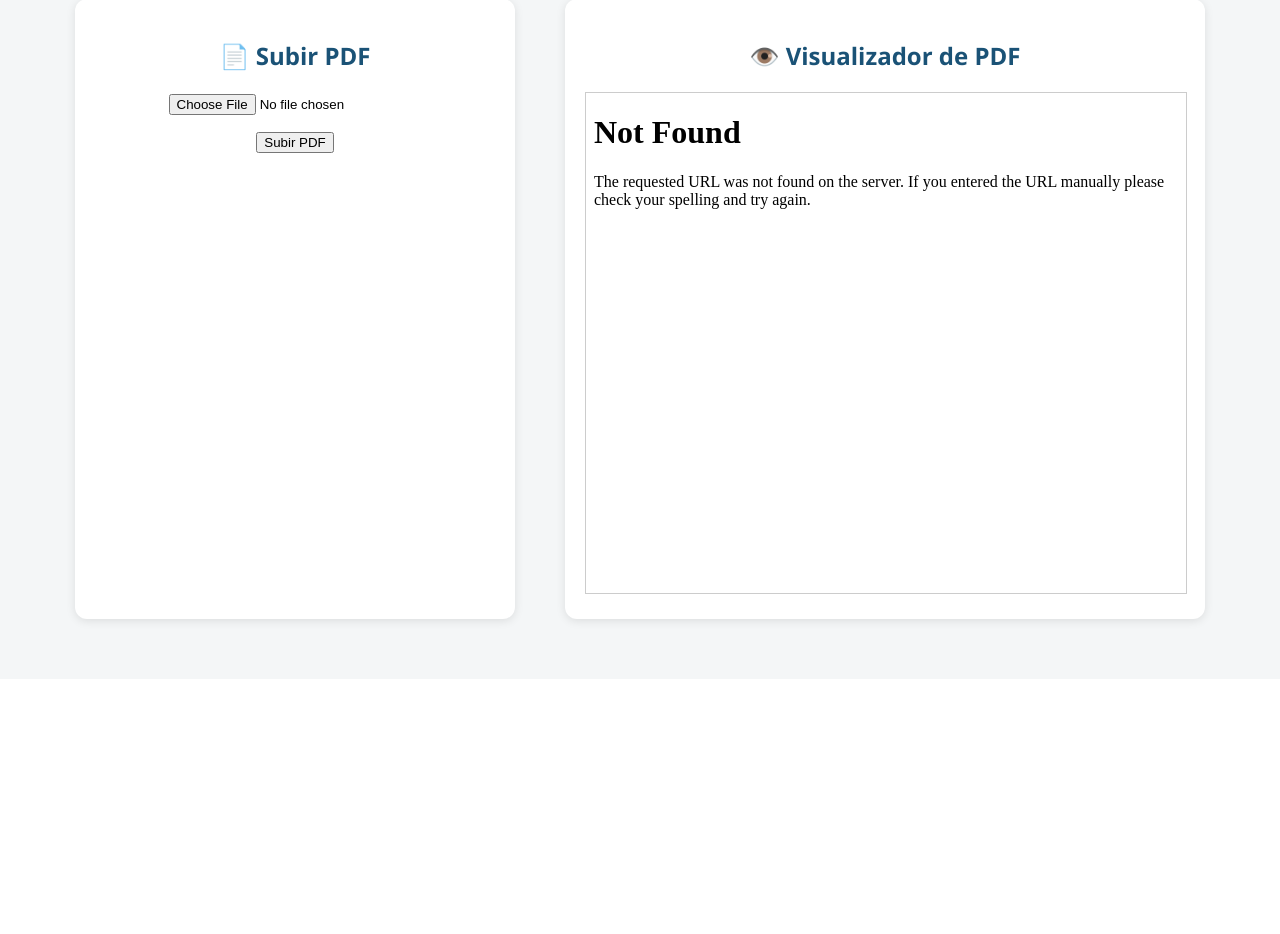
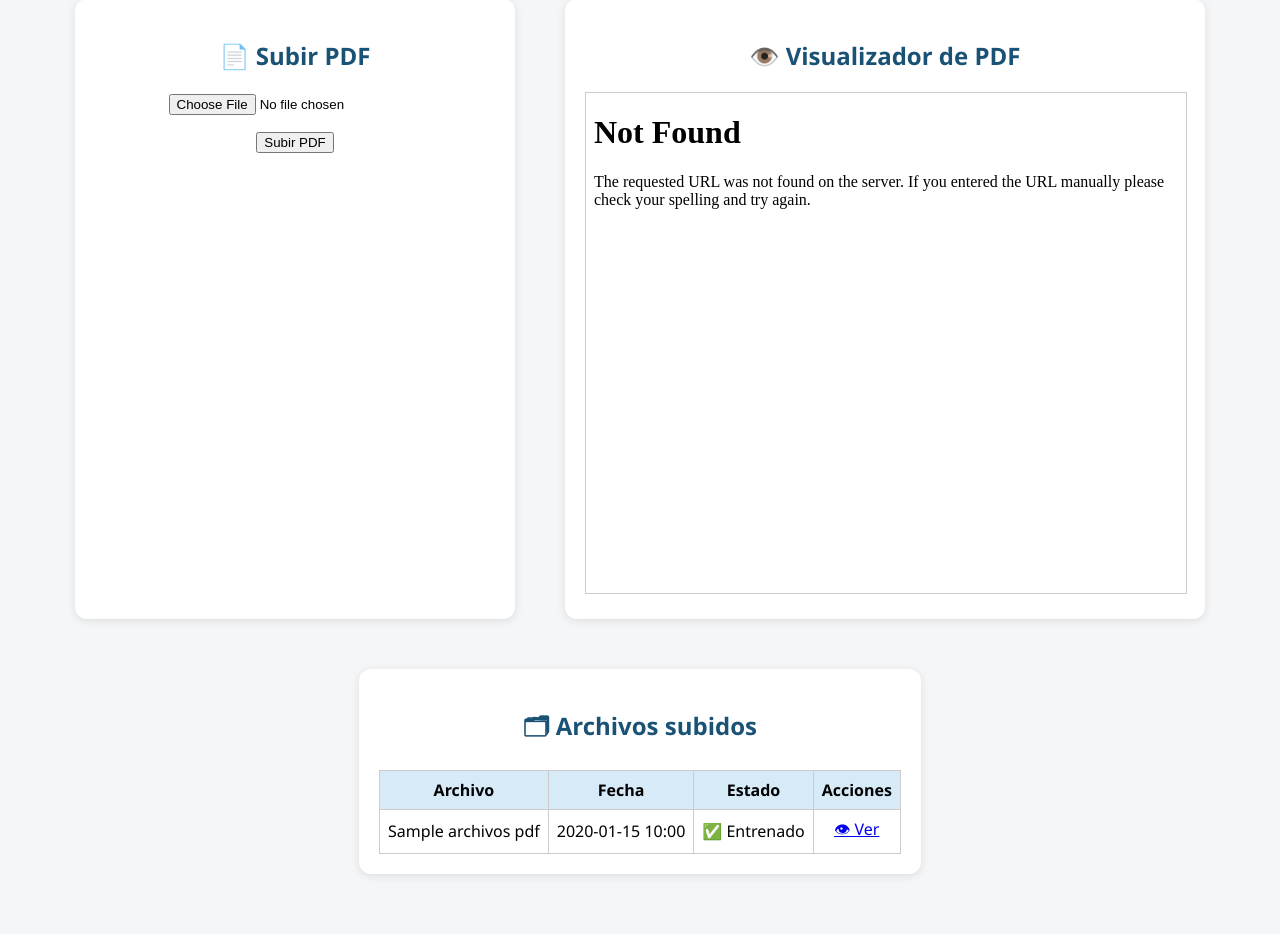
Before and after one commit to faustofi1262/neon-pdf-chatbot, a Flask app: page /panel in a window 1280 px wide. Shown: the part 122-1056 px from the top of the page. Before the commit the page ends 750 px from the top, so only its background shows below. Run offline with Flask 3, Linux system fonts and the light colour scheme; the visitor is signed in with stand-in values (Sample User, id 1); a database or web service that is not in the repository returns one stand-in record (values such as "Sample title"); some libraries are stand-ins or nearby versions.

Commit message:
se agrega listados de pdfs subidos

```diff
--- a/app.py
+++ b/app.py
@@ -57,11 +57,21 @@
         ORDER BY fecha_subida DESC LIMIT 1
     """, (session["usuario_id"],))
     resultado = cur.fetchone()
+    ultimo_pdf = resultado[0] if resultado else None
+
+    # Todos los PDFs para el listado
+    cur.execute("""
+        SELECT id, nombre_archivo, fecha_subida, entrenado
+        FROM archivos_pdf
+        WHERE usuario_id = %s
+        ORDER BY fecha_subida DESC
+    """, (session["usuario_id"],))
+    lista_pdfs = cur.fetchall()
+
     cur.close()
     conn.close()
 
-    ultimo_pdf = resultado[0] if resultado else None
-    return render_template("panel.html", nombre=session["nombre_usuario"], ultimo_pdf=ultimo_pdf)
+    return render_template("panel.html", nombre=session["nombre_usuario"], ultimo_pdf=ultimo_pdf, lista_pdfs=lista_pdfs)
 
 @app.route("/logout")
 def logout():
--- a/templates/panel.html
+++ b/templates/panel.html
@@ -100,8 +100,44 @@
         <p>No se ha subido ningún archivo todavía.</p>
       {% endif %}
     </div>
+    <div class="card" style="margin-top: 30px; max-width: 90%; margin-left: auto; margin-right: auto;">
+  <h2>🗂 Archivos subidos</h2>
 
-  </div>
+  {% if lista_pdfs %}
+    <table style="width: 100%; border-collapse: collapse;">
+      <thead>
+        <tr style="background-color: #d6eaf8;">
+          <th style="padding: 8px; border: 1px solid #ccc;">Archivo</th>
+          <th style="padding: 8px; border: 1px solid #ccc;">Fecha</th>
+          <th style="padding: 8px; border: 1px solid #ccc;">Estado</th>
+          <th style="padding: 8px; border: 1px solid #ccc;">Acciones</th>
+        </tr>
+      </thead>
+      <tbody>
+        {% for pdf in lista_pdfs %}
+          <tr>
+            <td style="padding: 8px; border: 1px solid #ccc;">{{ pdf[1] }}</td>
+            <td style="padding: 8px; border: 1px solid #ccc;">{{ pdf[2].strftime('%Y-%m-%d %H:%M') }}</td>
+            <td style="padding: 8px; border: 1px solid #ccc;">
+              {% if pdf[3] %}
+                ✅ Entrenado
+              {% else %}
+                ⏳ Sin entrenar
+              {% endif %}
+            </td>
+            <td style="padding: 8px; border: 1px solid #ccc;">
+              <a href="{{ url_for('static', filename='uploads/' + pdf[1]) }}" target="_blank">👁 Ver</a>
+              <!-- Aquí puedes agregar: <a href="/entrenar/{{ pdf[0] }}">⚙ Entrenar</a> -->
+            </td>
+          </tr>
+        {% endfor %}
+      </tbody>
+    </table>
+  {% else %}
+    <p>No se han subido archivos todavía.</p>
+  {% endif %}
+</div>
+</div>
 </main>
   </body>
 </html>
```
